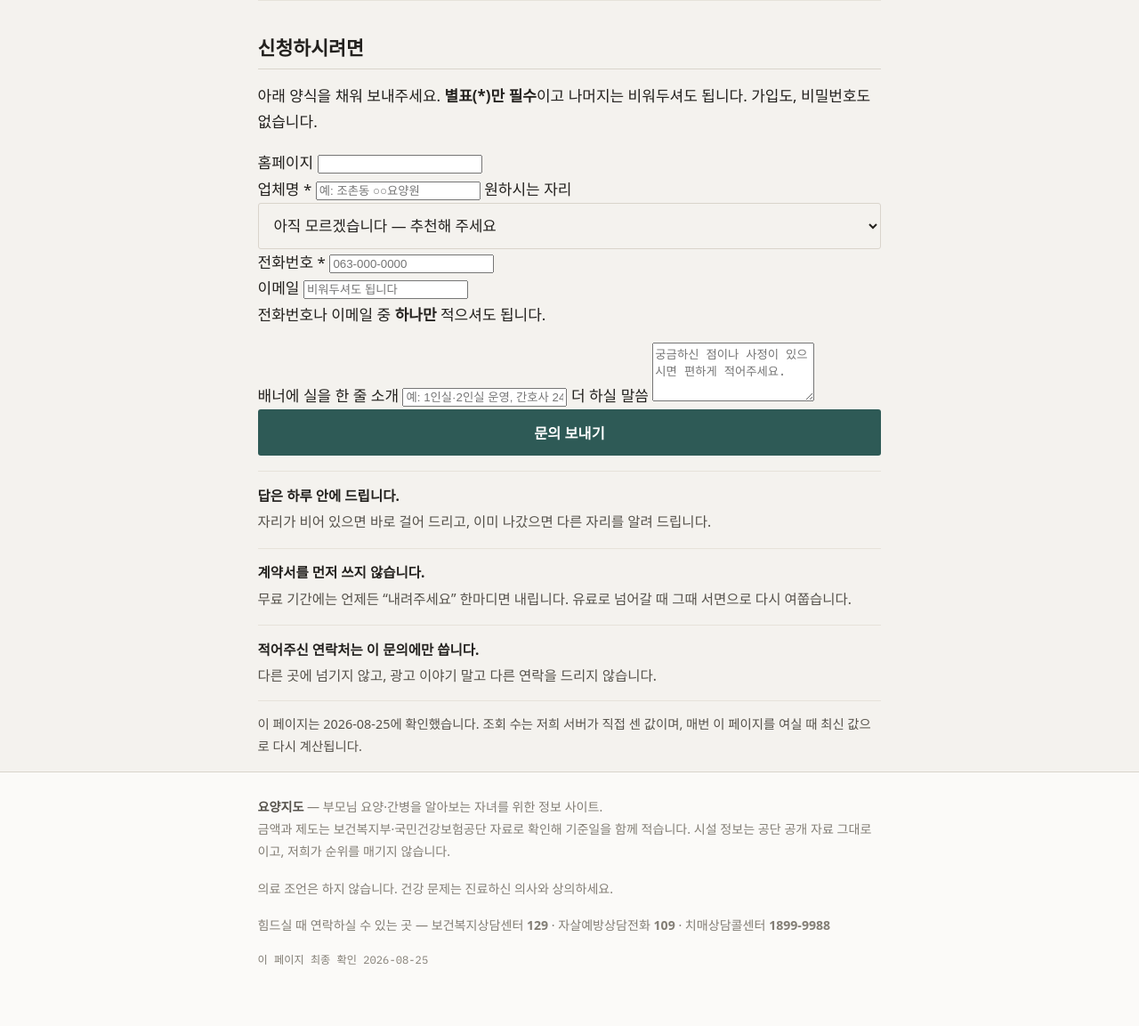
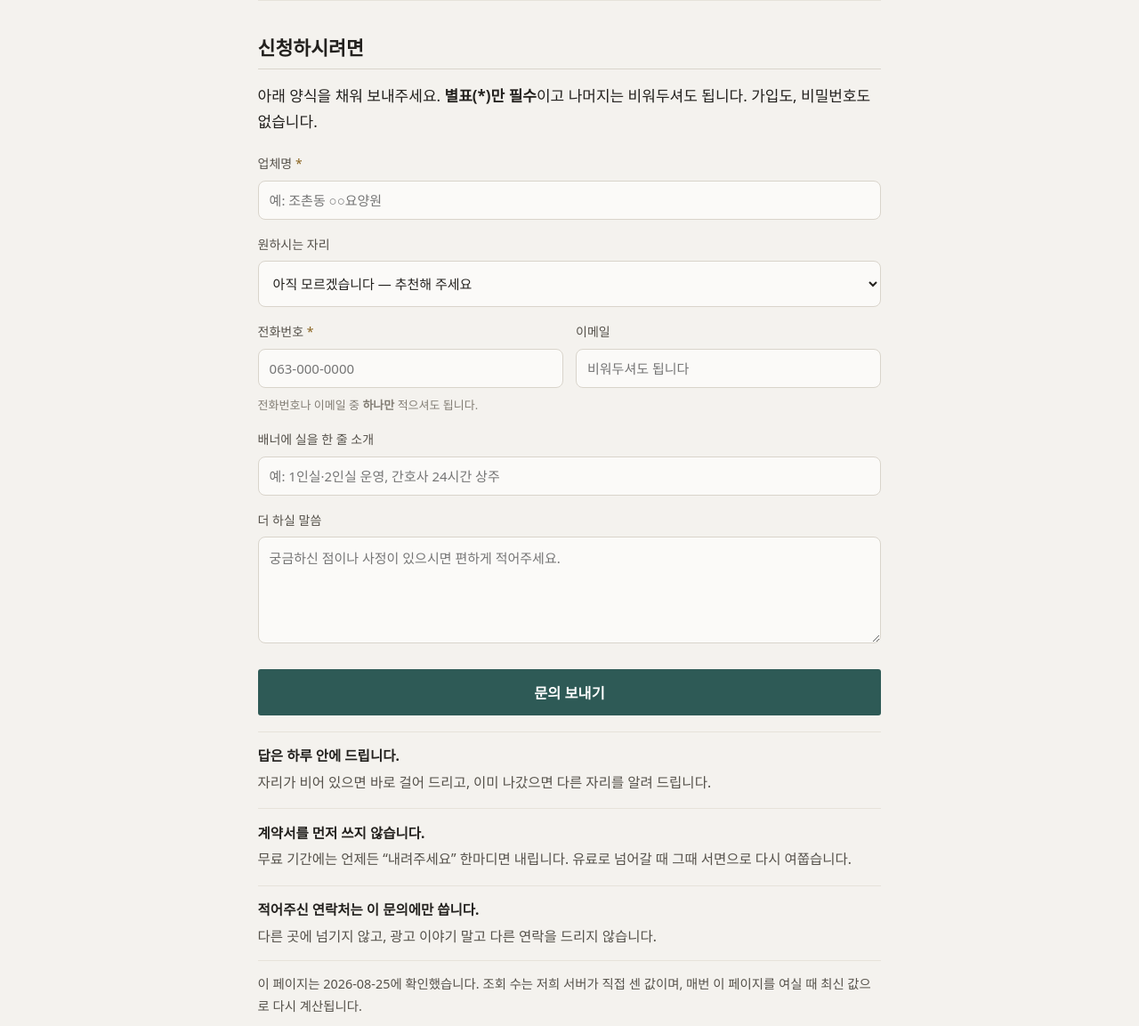
Before and after one commit to mingoolee-dev/yoyangjido, a FastAPI app: a page that uses templates/base.html in a window 1280 px wide. Shown: the part 2322-3475 px from the top of the page at 89% size. Before the commit the page ends 3406 px from the top, so only its background shows below. Run offline with FastAPI, Linux system fonts and the light colour scheme; data comes from the database, SQL or seed files in the repository; data that the repository does not hold is empty; some web fonts are replaced.

Commit message:
문의 양식 스타일 추가

```diff
--- a/static/style.css
+++ b/static/style.css
@@ -281,3 +281,21 @@ td .sub-cell,.sub-cell{font-size:.82rem;color:var(--ink-3);line-height:1.6}
 .adsell td.n{text-align:right;font-family:var(--mono);white-space:nowrap}
 .adsell .sold{color:var(--ink-3)}
 .adsell .free{color:var(--accent);font-weight:600}
+
+/* 광고 문의 양식 */
+.inq{font-family:var(--sans);margin:20px 0 8px}
+.inq label{display:block;margin:16px 0 6px;font-size:14px;color:var(--ink-2)}
+.inq .req{color:var(--ad)}
+.inq input[type=text],.inq input[type=tel],.inq input[type=email],
+.inq select,.inq textarea{
+  width:100%;box-sizing:border-box;font-family:var(--sans);font-size:15px;
+  color:var(--ink);background:var(--surface);
+  border:1px solid var(--rule);border-radius:8px;padding:11px 12px}
+.inq textarea{resize:vertical;line-height:1.6}
+.inq input:focus,.inq select:focus,.inq textarea:focus{
+  outline:none;border-color:var(--accent);box-shadow:0 0 0 3px var(--accent-soft)}
+.inq .two{display:flex;gap:14px;flex-wrap:wrap}
+.inq .two>div{flex:1 1 200px}
+.inq .hint{margin:8px 0 0;font-size:13px;color:var(--ink-3)}
+.inq button{margin-top:20px}
+.inq .hp{position:absolute;left:-9999px;width:1px;height:1px;overflow:hidden}
```
